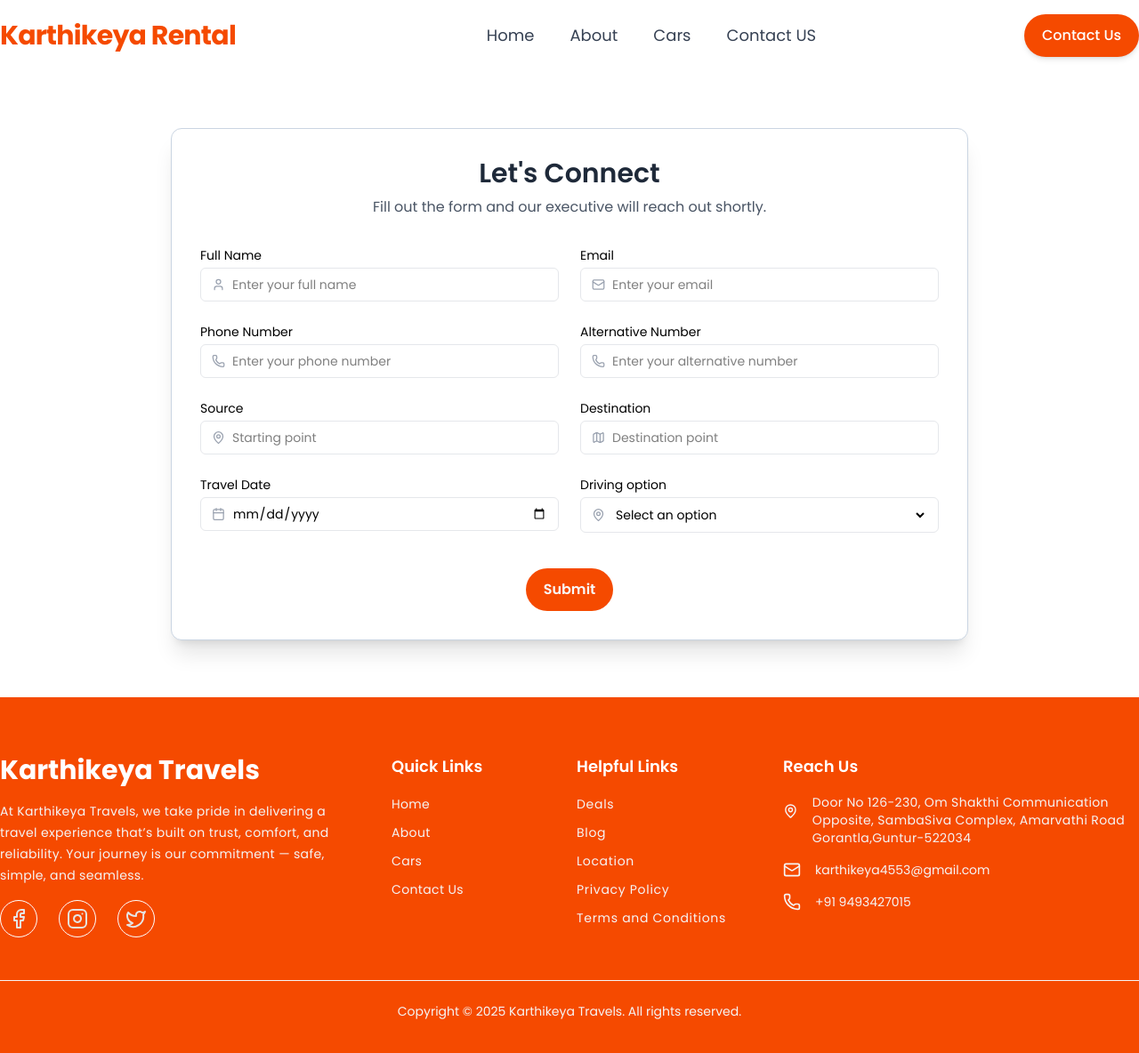
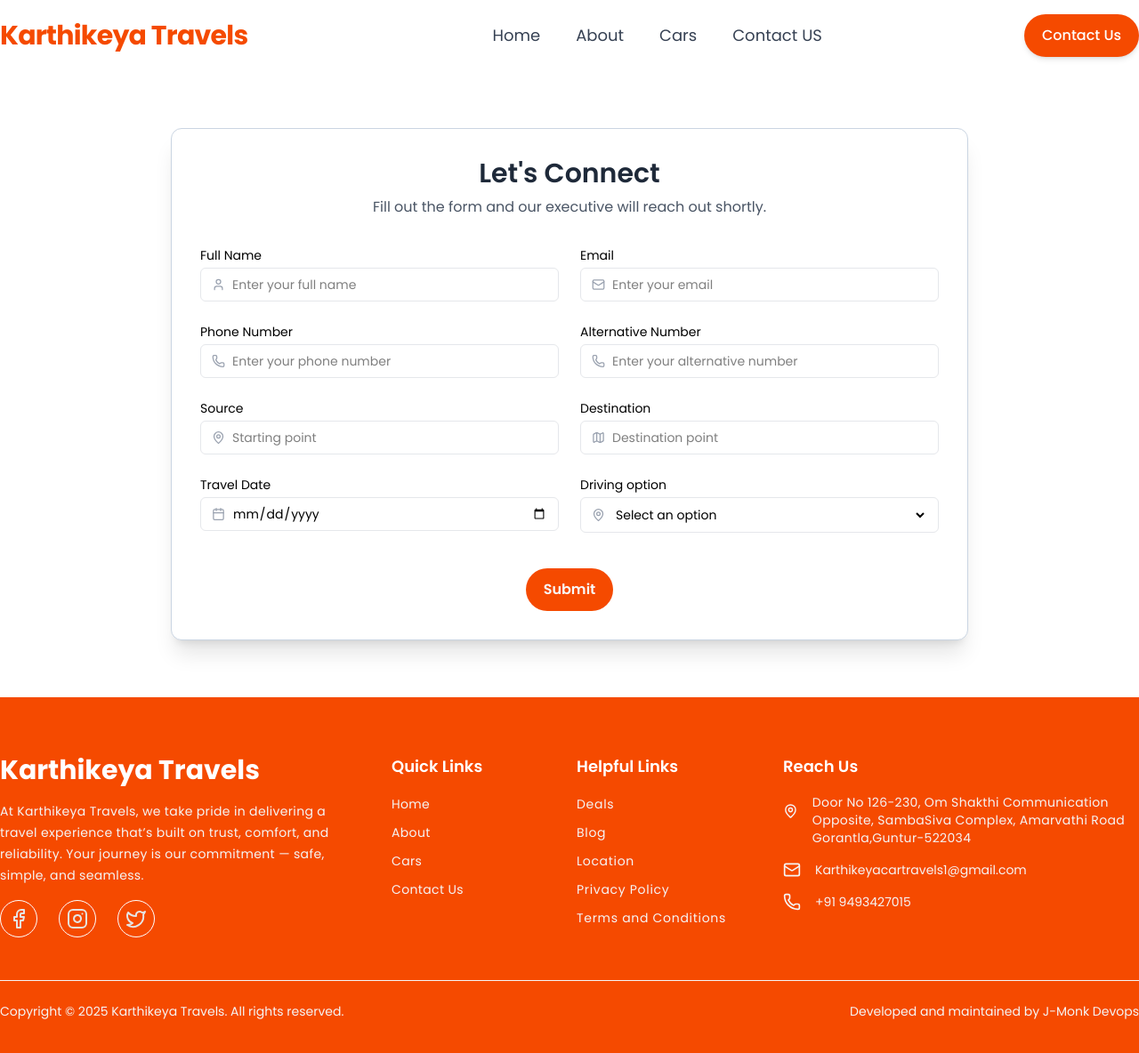
Before and after one commit to LeelaMohan217/karthikeya-travels, a React (Vite) app: page /form in a window 1280 px wide. Shown: the top 1184 px of the page at 89% size. Built offline with nearby package versions, Linux system fonts and the light colour scheme; a web font is replaced by a local one.

Commit message:
Changes made in footer and navbar related to mail.

```diff
--- a/src/components/footer/Footer.jsx
+++ b/src/components/footer/Footer.jsx
@@ -85,7 +85,7 @@ const Footer = () => {
                 <div className="flex items-center gap-4">
                   <Mail className="text-neutral-100 w-5 h-5" />
                   <p className="text-neutral-100 text-sm">
-                    karthikeya4553@gmail.com
+                    Karthikeyacartravels1@gmail.com
                   </p>
                 </div>
                 <div className="flex items-center gap-4">
@@ -96,10 +96,17 @@ const Footer = () => {
             </div>
           </div>
 
-          <div className="my-6">
-            <h6 className="text-neutral-100 text-sm font-normal text-center">
-              Copyright © 2025 Karthikeya Travels. All rights reserved.
-            </h6>
+          <div className="grid grid-cols-3 gap-8 my-6">
+            <div className="col-span-2">
+              <h6 className="text-neutral-100 text-sm font-normal">
+                Copyright © 2025 Karthikeya Travels. All rights reserved.
+              </h6>
+            </div>
+            <div className="col-span-1">
+              <h6 className="text-neutral-100 text-sm font-normal text-end">
+                Developed and maintained by J-Monk Devops
+              </h6>
+            </div>
           </div>
         </div>
       </footer>
--- a/src/components/navbar/Navbar.jsx
+++ b/src/components/navbar/Navbar.jsx
@@ -41,7 +41,7 @@ const Navbar = () => {
             <div className="flex items-center">
               <a href="/" className="flex items-center flex-shrink-0">
                 <span className="text-2xl md:text-3xl sm:block tracking-tight text-orange-600 font-bold transition-colors duration-300">
-                  Karthikeya Rental
+                  Karthikeya Travels
                 </span>
               </a>
             </div>
```
